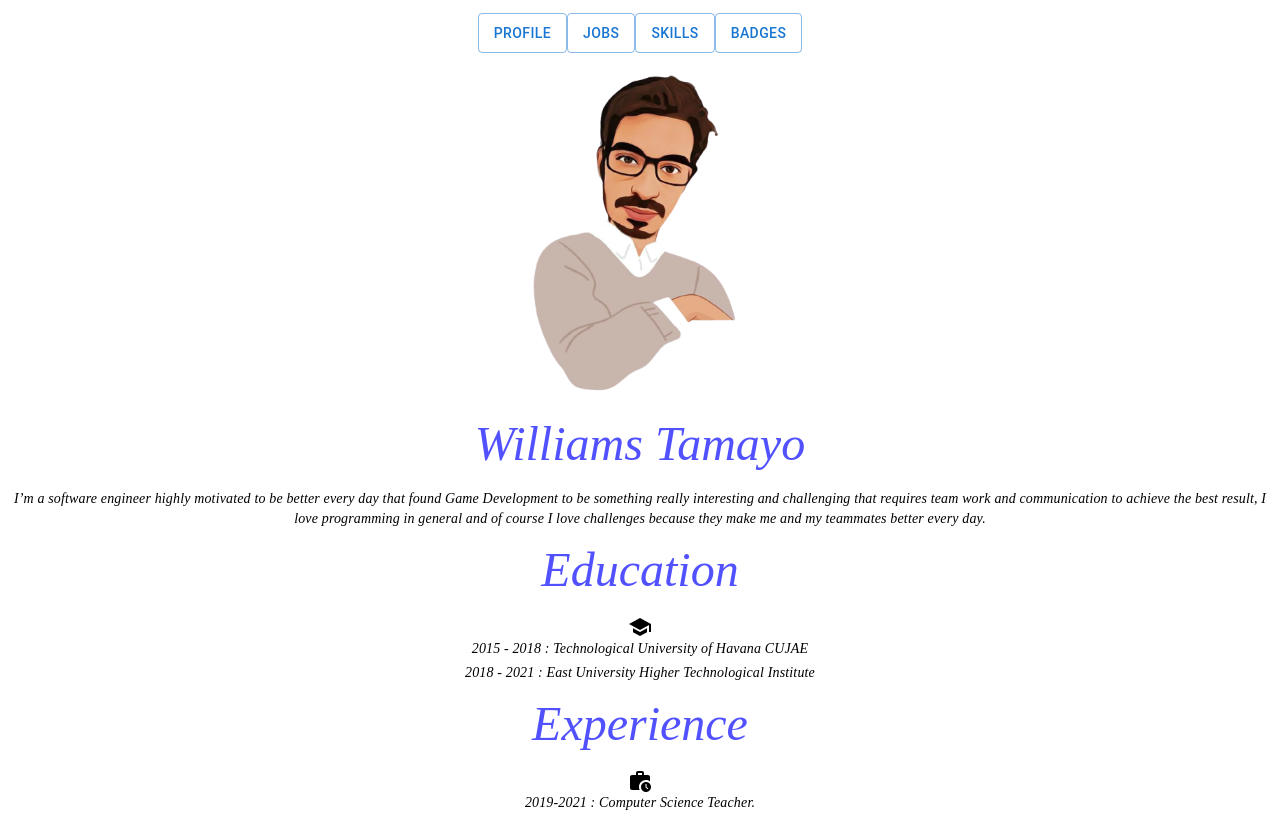
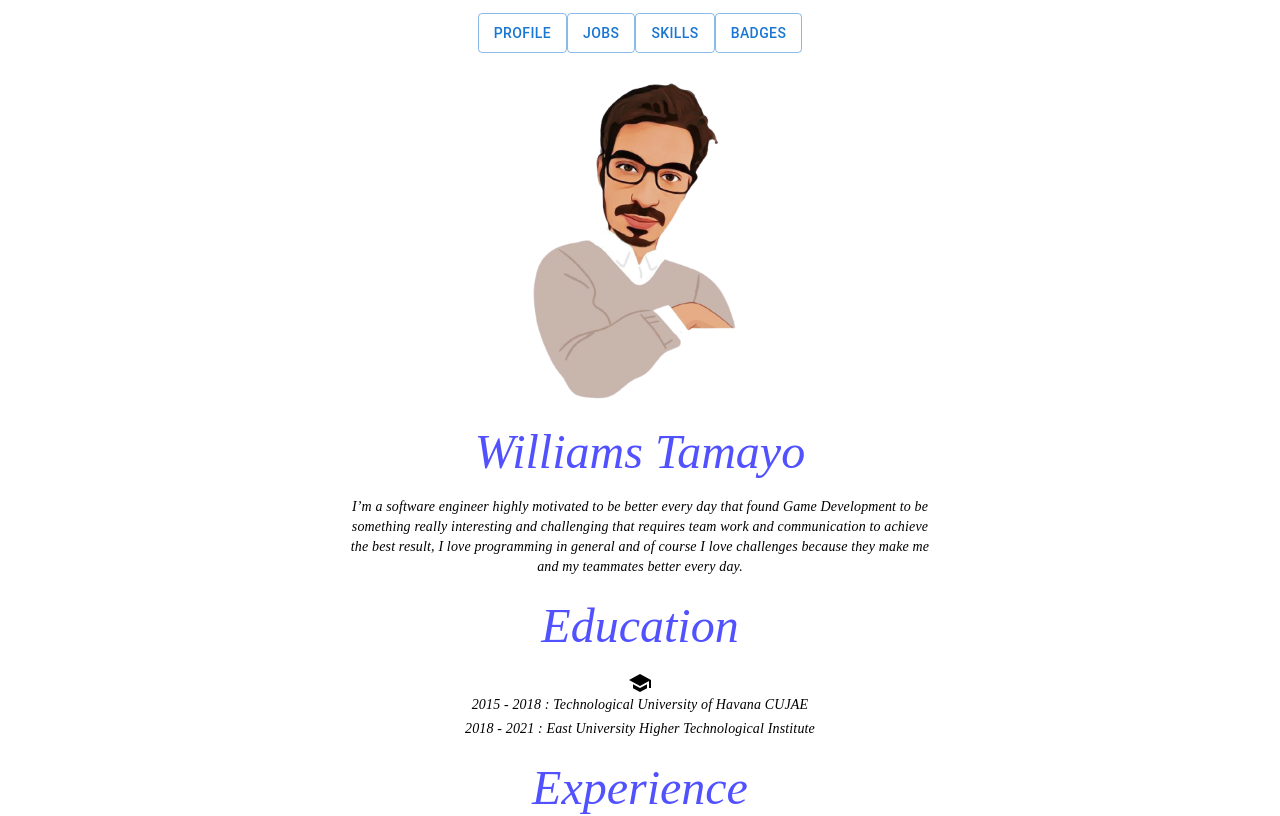
Before and after one commit to walberh96/walberhportfolio, a Next.js app: page / in a window 1280 px wide. Shown: the top 816 px of the page. Built offline with nearby package versions, Linux system fonts and the light colour scheme.

Commit message:
centered

```diff
--- a/pages/_app.js
+++ b/pages/_app.js
@@ -1,11 +1,15 @@
 import '../styles/globals.css'
 import NavResp from '../components/NavResp'
+import { Box } from '@mui/material'
+import { height, width } from '@mui/system'
 
 function MyApp({ Component, pageProps }) {
   return(
     <>
       <NavResp></NavResp>
+      <Box justifyContent="center" alignItems="center" display={"flex"}  m={1} sx={{ flexDirection: 'column' , marginInline:'auto' }} width={600}>
       <Component {...pageProps} />
+      </Box>
     </>
 
   )
```
